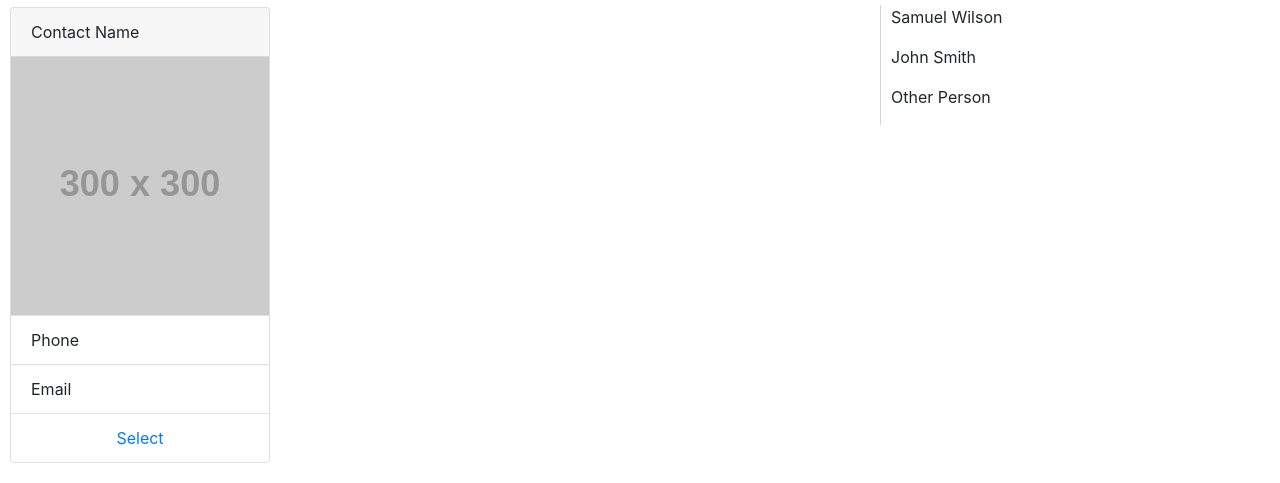
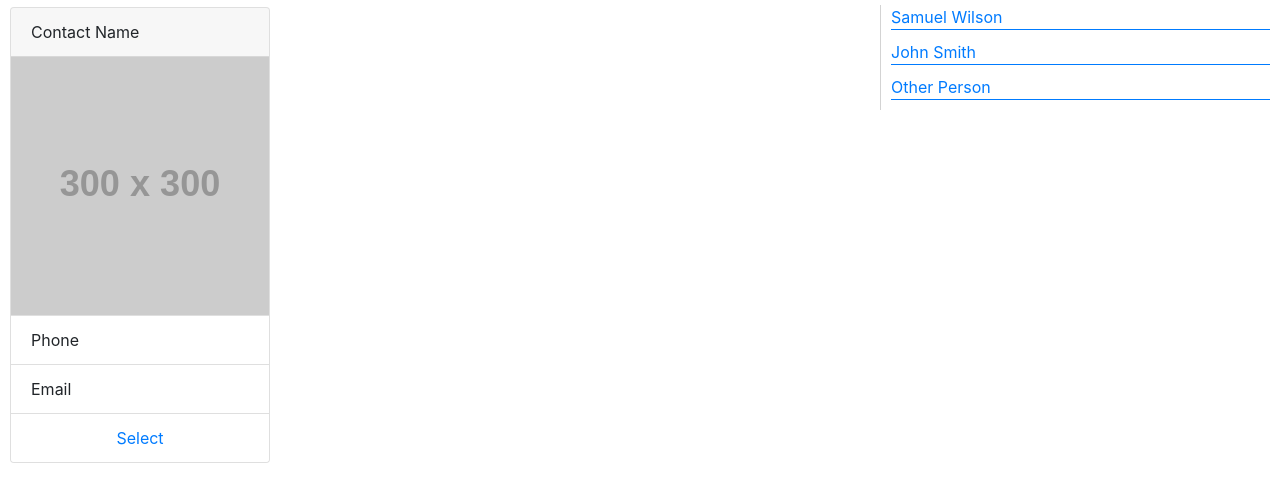
Before and after one commit to SamuelHWilson/131ContactInfo, a plain HTML site: page contact.html in a window 1280 px wide. Shown: the part 43-526 px from the top of the page. Drawn offline with nearby package versions, Linux system fonts and the light colour scheme; placeholder pictures from the web are drawn by us.

Commit message:
Completed contact rendering.
Now displays contacts with Vue. Only differenct is I don't have the slideDown transition copied with Vue yet.

```diff
--- a/contact.html
+++ b/contact.html
@@ -26,7 +26,7 @@
         </div>
 
         <div id="contact-area" class="clearfix">
-            <contact-box v-for="contact in contacts" v-bind:contact="contact"></contact-box>
+            <contact v-for="contact in contacts" v-bind:contact="contact"></contact-box>
         </div>
 
         <!-- More Bootstrap, also full jQuery -->
--- a/contact.js
+++ b/contact.js
@@ -1,6 +1,19 @@
-Vue.component("contact-box", {
+Vue.component("contact", {
     props: ["contact"],
-    template: "<p>{{contact.name}}</p>"
+    data: function() {
+        return {
+            show: false
+        };
+    },
+    template: `
+        <div class='contact border-primary'>
+            <p class='contact-name text-primary' v-on:click='show = !show'>{{contact.name}}</p>
+            <div class='contact-info-box' v-if='show'>
+                <p class='contact-info'>{{contact.phone}}</p>
+                <p class='contact-info'>{{contact.email}}</p>
+            </div>
+        </div>
+    `
 });
 
 var ContactAreaVue = new Vue({
--- a/styles.css
+++ b/styles.css
@@ -36,7 +36,6 @@
 }
 .contact-info-box {
     padding-bottom: 10px;
-    display: none;
 }
 .contact-name {
     margin-bottom: 0px;
```
